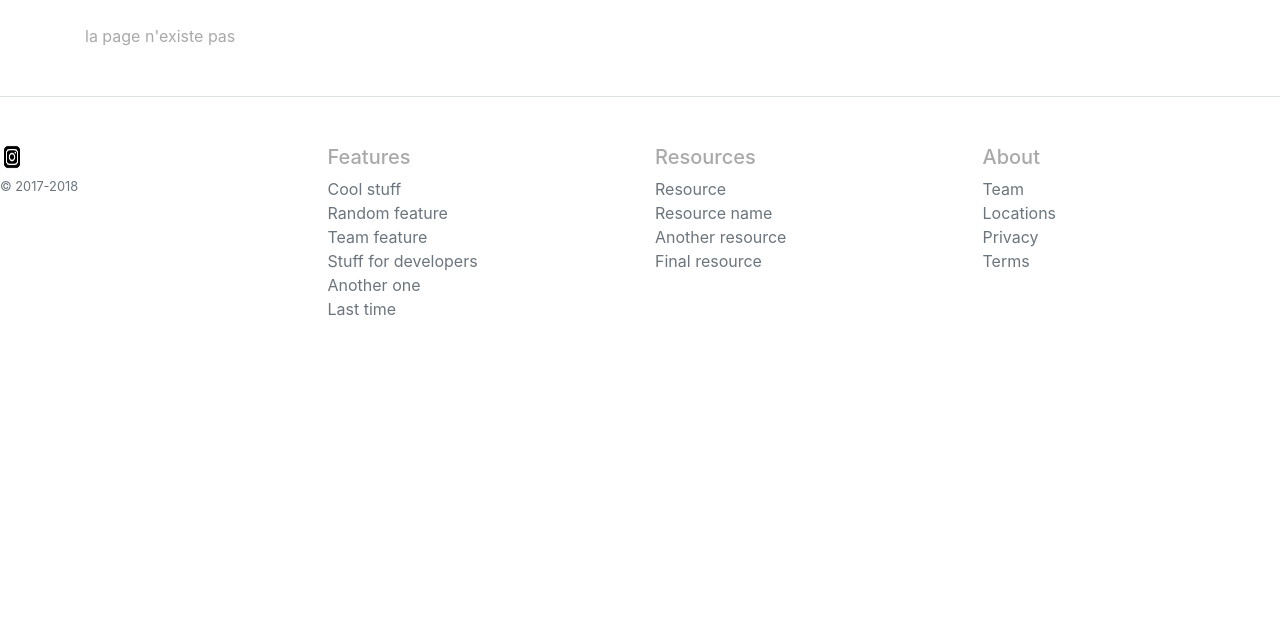
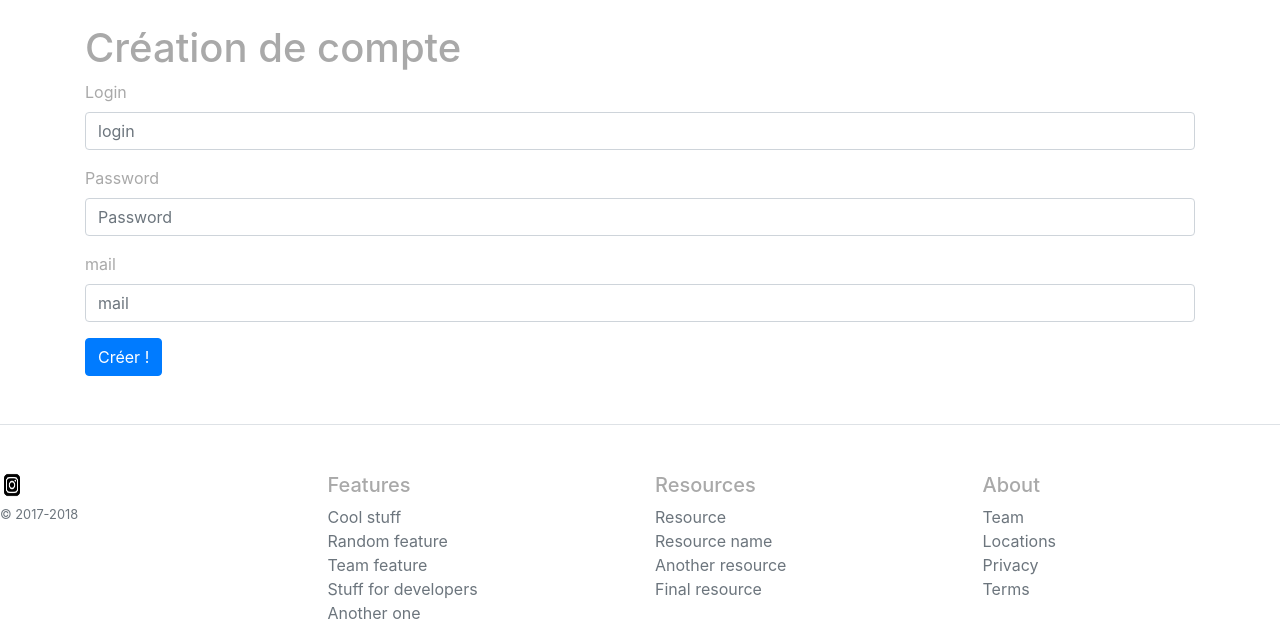
Before and after one commit to axelaction22/div-wib-kahout, a PHP site: page /creerCompte in a window 1280 px wide. Shown: the part 89-711 px from the top of the page. Before the commit the page ends 405 px from the top, so only its background shows below. Run offline with PHP 8.4, Linux system fonts and the light colour scheme.

Commit message:
Création Compte: FONCTIONNEL

```diff
--- a/controllers/Toolbox.class.php
+++ b/controllers/Toolbox.class.php
@@ -41,12 +41,4 @@ class ToolBox{
             throw new Exception("L'ajout de l'image n'a pas fonctionné");
         else return ($random."_".$file['name']);
     }
-    public static function getMessagesAlerte(){
-        $messages = [];
-        if(isset($_SESSION['messages_alerte'])){
-            $messages = $_SESSION['messages_alerte'];
-            unset($_SESSION['messages_alerte']);
-        }
-        return $messages;
-    }
 }
--- a/controllers/Utilisateur/Utilisateur.controller.php
+++ b/controllers/Utilisateur/Utilisateur.controller.php
@@ -27,7 +27,7 @@ class UtilisateurController extends MainController{
                 header("Location: ".URL."login");
             }
         }else{
-            ToolBox::ajouterMessageAlerte("Combinaison Login / Mot de passe non valide", Toolbox::COULEUR_ROUGE);
+            ToolBox::ajouterMessageAlerte("Combinaison Login / Mode de passe non valide", Toolbox::COULEUR_ROUGE);
             header("Location: ".URL."login");
         }
     }
@@ -48,11 +48,30 @@ class UtilisateurController extends MainController{
         $this->genererPage($data_page);
     }
     public function deconnexion(){
-        ToolBox::ajouterMessageAlerte("La deconnexion est effectuée !",ToolBox::COULEUR_VERTE);
+        ToolBox::ajouterMessageAlerte("La deconnexion est effectuée",ToolBox::COULEUR_VERTE);
         unset($_SESSION['profil']);
-        $_SESSION['messages'] = ToolBox::getMessagesAlerte();
         header("location: ".URL."accueil");
-        exit(); // il est recommandé de sortir de la fonction après l'utilisation de header()
+    }
+    public function validation_creerCompte($login,$password,$mail){
+        if ($this->utilisateurManager->verifLoginDisponible($login)){
+            $passwordCrypte=password_hash($password,PASSWORD_DEFAULT);
+            $clef = rand(0,9999);
+            if($this->utilisateurManager->bdCreerCompte($login,$passwordCrypte,$mail,$clef,"profils/profil.png","utilisateur")){
+                $this->sendMailValidation($login,$mail,$clef);
+                ToolBox::ajouterMessageAlerte("Le compte a été crée, un mail de validation vous a été envoyé !",ToolBox::COULEUR_VERTE);
+                header("Location: ".URL."creerCompte");
+            }
+        }else{
+            ToolBox::ajouterMessageAlerte("Le login est déjà utilisé !", ToolBox::COULEUR_ROUGE);
+            header("Location: ".URL."creerCompte");
+        }
+    }
+    private function sendMailValidation($login,$mail,$clef){
+        $urlVerification = URL."validationMail/".$login."/".$clef;
+        $sujet ="Création du compte pour le site";
+        $message=" Pour valider votre compte veuillez cliquer sur le lien suivant ".$urlVerification;
+        ToolBox::ajouterMessageAlerte($urlVerification,ToolBox::COULEUR_ORANGE);
+        ToolBox::sendMail($mail,$sujet,$message);
     }
 
 
@@ -83,14 +102,10 @@ class UtilisateurController extends MainController{
                 $passwordCrypte =password_hash($nouveauPassword,PASSWORD_DEFAULT);
                 if($this->utilisateurManager->bdModificationPassword($_SESSION['profil']['login'],$passwordCrypte)){
                     ToolBox::ajouterMessageAlerte("La modification du password a été effectué",ToolBox::COULEUR_VERTE);
-                    $_SESSION['messages'] = ToolBox::getMessagesAlerte();
                     header("Location: ".URL."compte/profil");
-                    exit();
                 }else{
                     ToolBox::ajouterMessageAlerte("La modification a échoué", ToolBox::COULEUR_ROUGE);
-                    $_SESSION['messages'] = ToolBox::getMessagesAlerte();
                     header("Location: ".URL."compte/modificationPassword");
-                    exit();
                 }
             }else{
                 ToolBox::ajouterMessageAlerte("La combinaison login/ancien password ne correspond pas",ToolBox::COULEUR_ROUGE);
@@ -103,6 +118,20 @@ class UtilisateurController extends MainController{
     }
 
 
+    public function validation_mailCompte($login,$clef){
+        if($this->utilisateurManager->bdValidationMailCompte($login,$clef)){
+            ToolBox::ajouterMessageAlerte("Le compte est activé !",ToolBox::COULEUR_VERTE);
+            $_SESSION['profil']=[
+                "login"=>$login,
+            ];
+            header('Location: '.URL.'compte/profil');
+        }else  {
+            ToolBox::ajouterMessageAlerte("Le compte n'a pas été activé! ", Toolbox::COULEUR_ROUGE);
+            header('Location: '.URL.'creerCompte');
+        }
+    }
+
+
 
 
 
--- a/index.php
+++ b/index.php
@@ -71,9 +71,24 @@ try{
                         }
                         break;
                     default : throw new Exception("la page n'existe pas");
-
                 }
             }
+            break;
+            case "creerCompte" : $visiteurController->creerCompte();
+            break;
+            case "validation_creerCompte" :
+                if(!empty($_POST['login']) && !empty($_POST['password']) && !empty($_POST['mail'])){
+                    $login = Securite::secureHTML($_POST['login']);
+                    $password =Securite::secureHTML($_POST['password']);
+                    $mail = Securite::secureHTML($_POST['mail']);
+                    $utilisateurController->validation_creerCompte($login,$password,$mail);
+                }else{
+                    ToolBox::ajouterMessageAlerte("Les 3 informations sont obligatoires !",Toolbox::COULEUR_ROUGE);
+                    header("Location: ".URL."creerCompte");
+                }
+            break;
+            case "validationMail" :$utilisateurController->validation_mailCompte($url[1],$url[2]);
+            break;
            default : throw new Exception("la page n'existe pas");
         }
     }catch(Exception $e){
--- a/models/Utilisateur/Utilisateur.model.php
+++ b/models/Utilisateur/Utilisateur.model.php
@@ -43,11 +43,33 @@ class utilisateurManager extends MainManager{
     }
 
 
-    public function bdModificationMailUser($login,$mail){
-        $req="UPDATE utilisateurs set mail = :mail WHERE login=:login";
+    public function verifLoginDisponible($login){
+        $utilisateur = $this->getUserInformation($login);
+        return empty($utilisateur);
+    }
+
+
+    public function bdCreerCompte($login,$passwordCrypte,$email,$clef,$image,$role){
+        $req ="INSERT INTO utilisateurs(login,password,email,est_valide,role,clef,image) VALUES (:login, :password, :email , 0 , :role , :clef , :image)";
         $stmt=$this->getBdd()->prepare($req);
         $stmt->bindValue(":login",$login,PDO::PARAM_STR);
-        $stmt->bindValue(":mail",$mail,PDO::PARAM_STR);
+        $stmt->bindValue(":password",$passwordCrypte,PDO::PARAM_STR);
+        $stmt->bindValue(":email",$email,PDO::PARAM_STR);
+        $stmt->bindValue(":clef",$clef,PDO::PARAM_INT);
+        $stmt->bindValue(":image",$image,PDO::PARAM_STR);
+        $stmt->bindValue(":role",$role,PDO::PARAM_STR);
+        $stmt->execute();
+        $estModifier=($stmt->rowCount()>0);
+        $stmt->closeCursor();
+        return $estModifier;
+    }
+
+
+    public function bdModificationMailUser($login,$email){
+        $req="UPDATE utilisateurs set email = :email WHERE login=:login";
+        $stmt=$this->getBdd()->prepare($req);
+        $stmt->bindValue(":login",$login,PDO::PARAM_STR);
+        $stmt->bindValue(":email",$email,PDO::PARAM_STR);
         $stmt->execute();
         $estModifier = ($stmt->rowCount()>0);
         $stmt->closeCursor();
@@ -64,6 +86,19 @@ class utilisateurManager extends MainManager{
         $stmt->closeCursor();
         return $estModifier;
     }
+
+
+
+    public function bdValidationMailCompte($login,$clef){
+        $req="UPDATE utilisateurs set est_valide =1 WHERE login =  :login and clef = :clef";
+        $stmt=$this->getBdd()->prepare($req);
+        $stmt->bindValue(":login",$login,PDO::PARAM_STR);
+        $stmt->bindValue(":clef",$clef,PDO::PARAM_INT);
+        $stmt->execute();
+        $estModifier = ($stmt->rowCount()>0);
+        $stmt->closeCursor();
+        return $estModifier;
+    }
 }
 
 ?>
--- a/views/Utilisateur/profil.view.php
+++ b/views/Utilisateur/profil.view.php
@@ -13,7 +13,7 @@
     </div>
     <br>
     <div id="mail">
-        Email: <?= $utilisateur['email']?><br>
+        Email:<?= $utilisateur['email']?>
         <button class="btn btn-primary" id="btnModifMail">
         <svg xmlns="http://www.w3.org/2000/svg" width="16" height="16" fill="currentColor" class="bi bi-pen" viewBox="0 0 16 16">
         <path d="m13.498.795.149-.149a1.207 1.207 0 1 1 1.707 1.708l-.149.148a1.5 1.5 0 0 1-.059 2.059L4.854 14.854a.5.5 0 0 1-.233.131l-4 1a.5.5 0 0 1-.606-.606l1-4a.5.5 0 0 1 .131-.232l9.642-9.642a.5.5 0 0 0-.642.056L6.854 4.854a.5.5 0 1 1-.708-.708L9.44.854A1.5 1.5 0 0 1 11.5.796a1.5 1.5 0 0 1 1.998-.001zm-.644.766a.5.5 0 0 0-.707 0L1.95 11.756l-.764 3.057 3.057-.764L14.44 3.854a.5.5 0 0 0 0-.708l-1.585-1.585z"/>
@@ -36,7 +36,7 @@
         <form method="POST" action="<?= URL;?>compte/validation_modificationMail">
             <div class="row">
                 <div class="input-group mb-3">
-                    <input type="mail" class="form-control" name="mail" value="<?= $utilisateur['mail'] ?>"/>
+                    <input type="mail" class="form-control" name="mail" value="<?= $utilisateur['email'] ?>"/>
                     <button  class="btn btn-success" id="btnValidModifMail" type="submit">
                         <svg xmlns="http://www.w3.org/2000/svg" width="16" height="16" fill="currentColor" class="bi bi-pen" viewBox="0 0 16 16">
                             <path d="m13.498.795.149-.149a1.207 1.207 0 1 1 1.707 1.708l-.149.148a1.5 1.5 0 0 1-.059 2.059L4.854 14.854a.5.5 0 0 1-.233.131l-4 1a.5.5 0 0 1-.606-.606l1-4a.5.5 0 0 1 .131-.232l9.642-9.642a.5.5 0 0 0-.642.056L6.854 4.854a.5.5 0 1 1-.708-.708L9.44.854A1.5 1.5 0 0 1 11.5.796a1.5 1.5 0 0 1 1.998-.001zm-.644.766a.5.5 0 0 0-.707 0L1.95 11.756l-.764 3.057 3.057-.764L14.44 3.854a.5.5 0 0 0 0-.708l-1.585-1.585z"/>
--- a/views/Visiteur/accueil.view.php
+++ b/views/Visiteur/accueil.view.php
@@ -1,3 +1,3 @@
 <h1>Accueil</h1>
 
-bite
+cs
--- /dev/null
+++ b/views/Visiteur/creerCompte.view.php
@@ -0,0 +1,17 @@
+<h1>Création de compte</h1>
+<form method="POST" action="validation_creerCompte">
+  <div class="form-group">
+    <label for="login" class="form-label">Login</label>
+    <input type="text" class="form-control" id="login" name="login" placeholder="login" required>
+  </div>
+  <div class="form-group">
+    <label for="password" class="form-label">Password</label>
+    <input type="password" class="form-control" id="password" name="password" placeholder="Password" required>
+  </div>
+  <div class="form-group">
+    <label for="mail" class="form-label">mail</label>
+    <input type="mail" class="form-control" id="mail" name="mail" placeholder="mail" required>
+  </div>
+
+  <button type="submit" class="btn btn-primary">Créer !</button>
+</form>
```
Also changed, not shown: Model/ProfManager.class.php (deleted, +0 -73 lines), Model/UserManager.class.php (deleted, +0 -10 lines).
